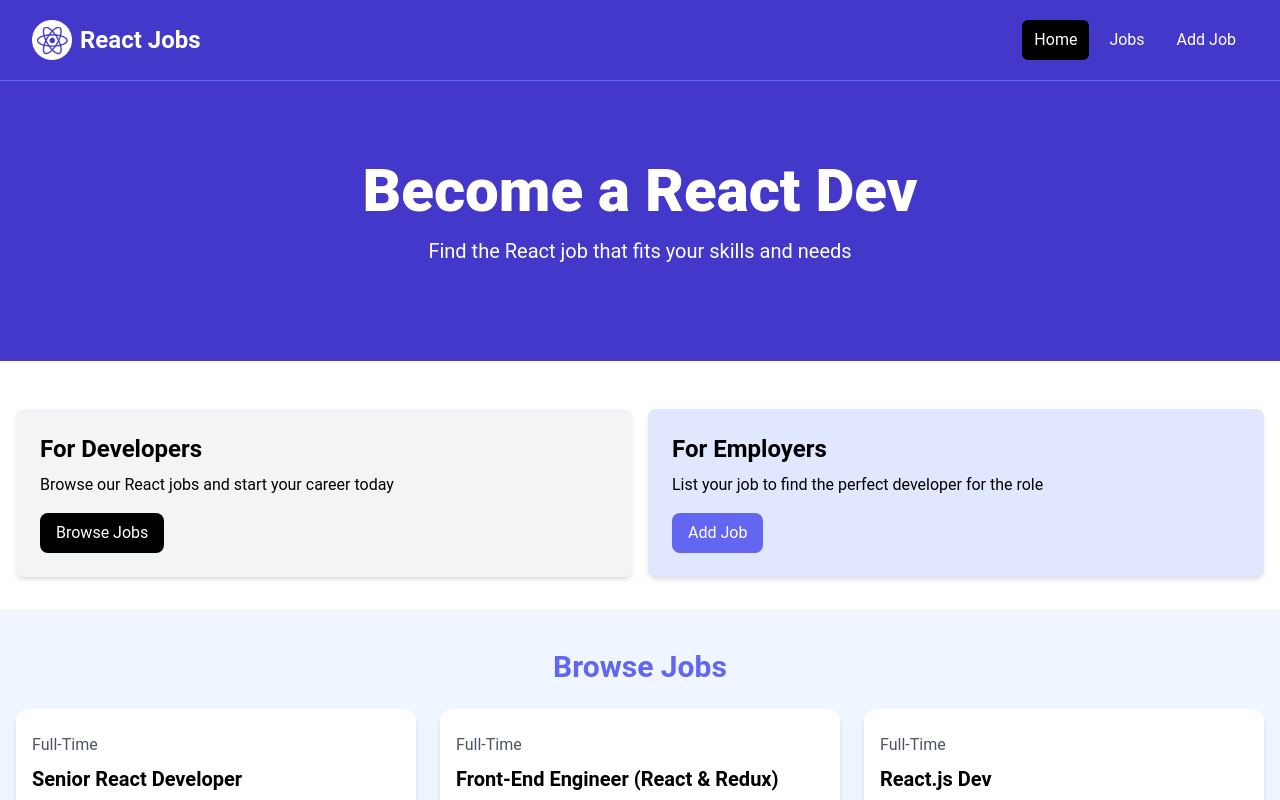
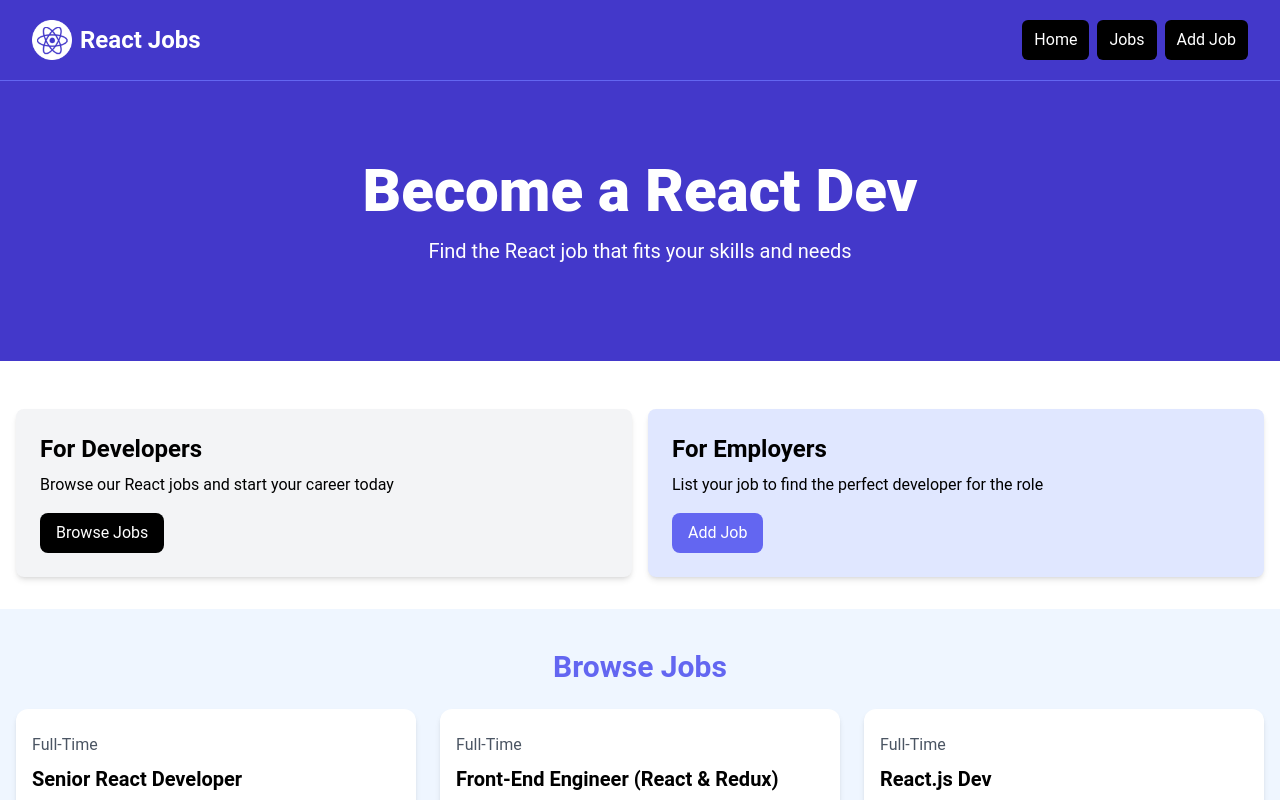
Before and after one commit to Webmav/react-traversy, a React (Vite) app: page / in a window 1280 px wide. Shown: the top 800 px of the page. Built offline with nearby package versions, Linux system fonts and the light colour scheme.

Commit message:
Made a class in Navbar and changed all classNames to it and Link is now NavLink.

```diff
--- a/src/assets/components/NavBar.jsx
+++ b/src/assets/components/NavBar.jsx
@@ -1,8 +1,13 @@
-import { Link } from 'react-router-dom';
+import { NavLink } from 'react-router-dom';
 import logo from '../img/logo.png';
 
 
 export default function Navbar() {
+  const LinkClass = ({ isActive }) =>
+    isActive
+      ? 'bg-black text-white bg-black hover:bg-gray-900 hover:text-white rounded-md px-3 py-2'
+      : 'text-white bg-black hover:bg-gray-900 hover:text-white rounded-md px-3 py-2'
+
     return(
         <>
 
@@ -13,7 +18,7 @@
                   className="flex flex-1 items-center justify-center md:items-stretch md:justify-start"
                 >
                   {/* <!-- Logo --> */}
-                  <Link className="flex flex-shrink-0 items-center mr-4" to="/">
+                  <NavLink className="flex flex-shrink-0 items-center mr-4" to="/">
                     <img
                       className="h-10 w-auto"
                       src={logo}
@@ -22,23 +27,23 @@
                     <span className="hidden md:block text-white text-2xl font-bold ml-2"
                       >React Jobs</span
                     >
-                  </Link>
+                  </NavLink>
                   <div className="md:ml-auto">
                     <div className="flex space-x-2">
-                      <Link
+                      <NavLink
                         to="/"
-                        className="text-white bg-black hover:bg-gray-900 hover:text-white rounded-md px-3 py-2"
+                        className={LinkClass}
                         >
                           Home
-                      </Link>
-                      <Link
+                      </NavLink>
+                      <NavLink
                         to="/jobs"
-                        className="text-white hover:bg-gray-900 hover:text-white rounded-md px-3 py-2"
-                        >Jobs</Link>
-                      <Link
+                        className={LinkClass}
+                        >Jobs</NavLink>
+                      <NavLink
                         to="/add-job"
-                        className="text-white hover:bg-gray-900 hover:text-white rounded-md px-3 py-2"
-                        >Add Job</Link>
+                        className={LinkClass}
+                        >Add Job</NavLink>
                     </div>
                   </div>
                 </div>
```
